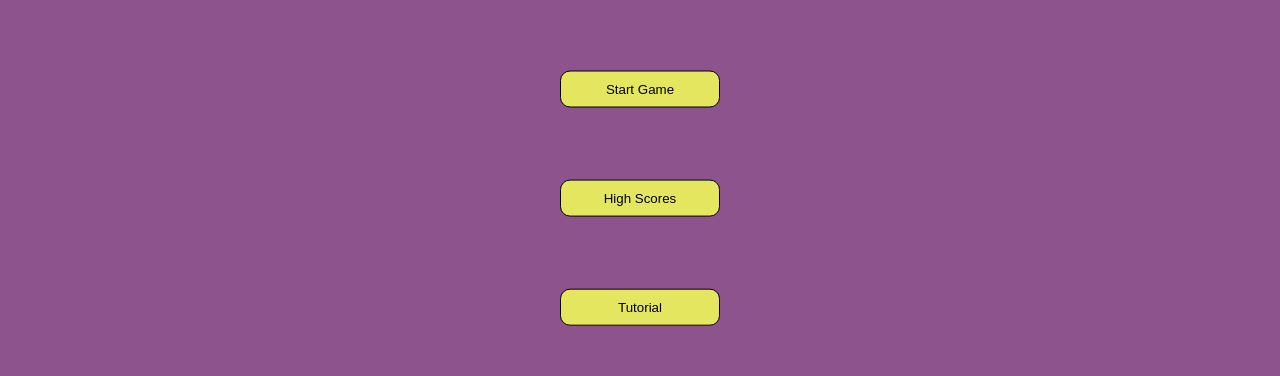
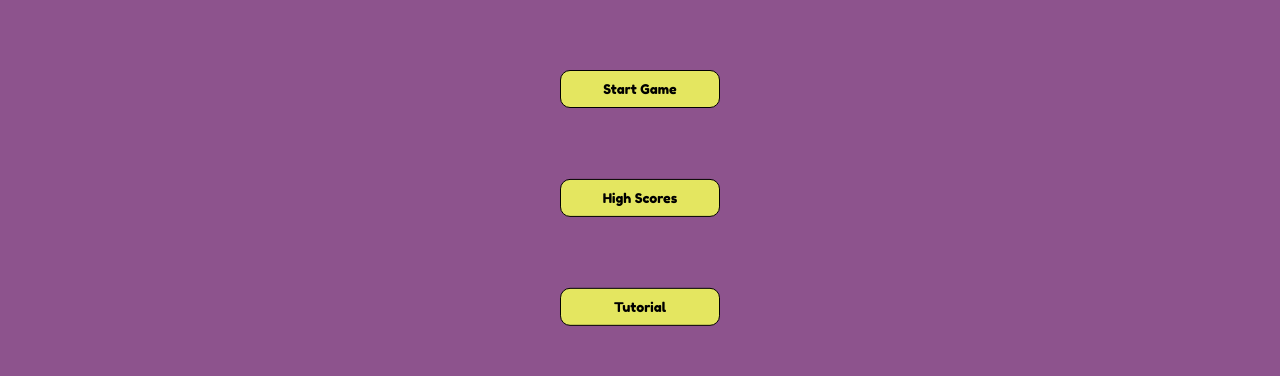
Before and after one commit to stephenh369/dobble, a Vue app in the folder client/: page / in a window 1280 px wide. Shown: the part 311-687 px from the top of the page. Built offline with nearby package versions, Linux system fonts and the light colour scheme.

Commit message:
new font

```diff
--- a/client/public/index.html
+++ b/client/public/index.html
@@ -4,6 +4,7 @@
     <meta charset="utf-8">
     <meta http-equiv="X-UA-Compatible" content="IE=edge">
     <meta name="viewport" content="width=device-width,initial-scale=1.0">
+    <link href="https://fonts.googleapis.com/css2?family=Fredoka+One&display=swap" rel="stylesheet">
     <link rel="icon" href="<%= BASE_URL %>favicon.ico">
     <title><%= htmlWebpackPlugin.options.title %></title>
   </head>
--- a/client/src/App.vue
+++ b/client/src/App.vue
@@ -75,6 +75,7 @@
   * {
     box-sizing: border-box;
     margin: 0;
+    font-family: 'Fredoka One', cursive;
   }
   body {
     background-color: rgb(141, 83, 141);
```
